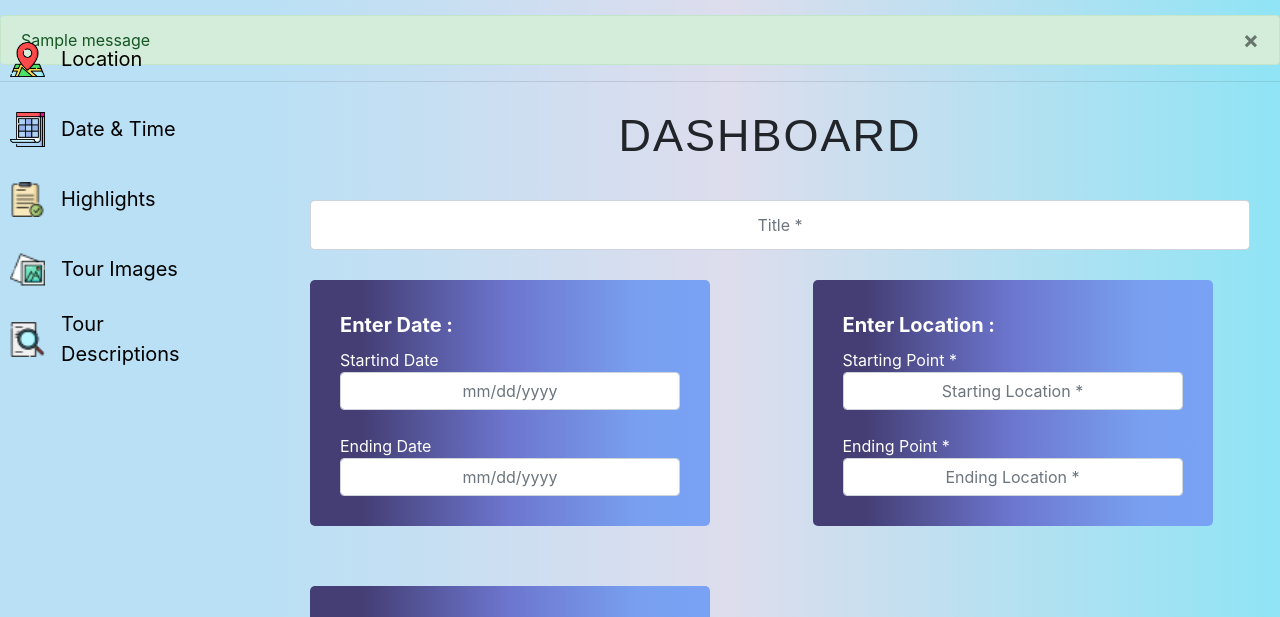
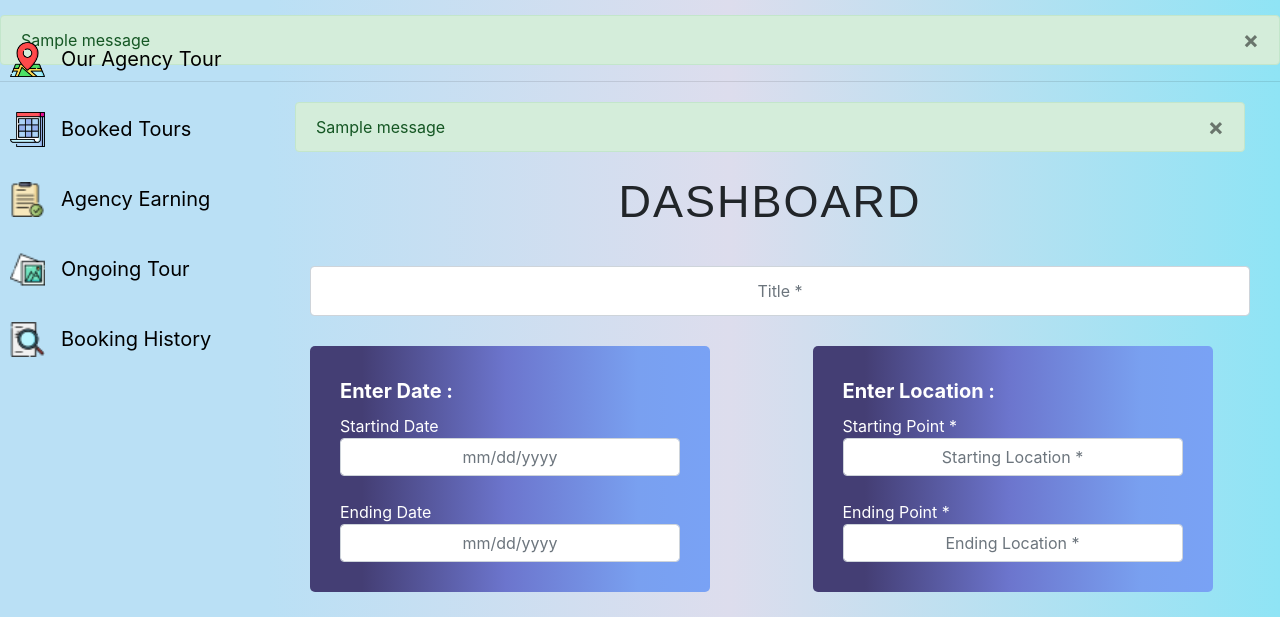
Before and after one commit to iamsaptorshe07/MAKSCUBE-TRAV-MAKS, a Django app: page /travelagency/myagency/1 in a window 1280 px wide. Shown: the part 66-683 px from the top of the page. Run offline with Django 3.2, Linux system fonts and the light colour scheme; tables that the repository leaves empty hold one stand-in row (values such as "Sample post"); one stand-in notice (Sample message) is shown; some libraries are stand-ins or nearby versions.

Commit message:
Tour add page done

```diff
--- a/templates/basetemplate.html
+++ b/templates/basetemplate.html
@@ -46,7 +46,7 @@
     <a class="nav-link" href="/qna/">QNA</a>
 </li>
 <li class="nav-item">
-  <a class="nav-link" href="/travelagency/myagency/addtour/{{request.user.userAccess.userId}}/{{request.user.userAccess.agentId}}">BLOG(Tour add)</a>
+  <a class="nav-link" href="/travelagency/myagency/{{request.user.userAccess.agentId}}">BLOG(Tour add)</a>
 </li>
     {% if user.is_authenticated %}
     <li class="nav-item">
--- a/templates/home.html
+++ b/templates/home.html
@@ -83,9 +83,9 @@
 			<div class="col-xs-12 ">
 				<nav>
 					<div class="nav nav-tabs nav-fill" id="nav-tab" role="tablist">
-						<a class="nav-item nav-link active" id="nav-flight-tab" data-toggle="tab" href="#nav-flight" role="tab" aria-controls="nav-flight" aria-selected="true">Flight</a>
+						<a class="nav-item nav-link active" id="nav-flight-tab" data-toggle="tab" href="#nav-flight" role="tab" aria-controls="nav-flight" aria-selected="true">Tours</a>
 						<a class="nav-item nav-link" id="nav-hotel-tab" data-toggle="tab" href="#nav-hotel" role="tab" aria-controls="nav-hotel" aria-selected="false">Hotel</a>
-						<a class="nav-item nav-link" id="nav-car-tab" data-toggle="tab" href="#nav-car" role="tab" aria-controls="nav-car" aria-selected="false">Car Rent</a>
+						<a class="nav-item nav-link" id="nav-car-tab" data-toggle="tab" href="#nav-car" role="tab" aria-controls="nav-car" aria-selected="false">Local car</a>
 						<a class="nav-item nav-link" id="nav-cruise-tab" data-toggle="tab" href="#nav-cruise" role="tab" aria-controls="nav-cruise" aria-selected="false">Cruises</a>
 					</div>
 				</nav>
--- a/templates/travelagency/travelagent_home.html
+++ b/templates/travelagency/travelagent_home.html
@@ -326,27 +326,40 @@
 		<ul>
 			<li class="nav-item">
 				<img src="{% static 'travelagency_img/map.png' %}">
-		        <a target="_blank" class="nav-link " href="#">Location</a>
+		        <a target="_blank" class="nav-link " href="#">Our Agency Tour</a>
 		    </li>
 		    <li class="nav-item">
 				<img src="{% static 'travelagency_img/calendar.png' %}">
-		        <a target="_blank" class="nav-link" href="#">Date & Time</a>
+		        <a target="_blank" class="nav-link" href="#">Booked Tours</a>
 		    </li>
 		    <li class="nav-item">
 				<img src="{% static 'travelagency_img/clipboard.png' %}">
-		        <a target="_blank"class="nav-link" href="#">Highlights</a>
+		        <a target="_blank"class="nav-link" href="#">Agency Earning</a>
 		    </li>
 		    <li class="nav-item">
 				<img src="{% static 'travelagency_img/picture.png' %}">
-		        <a target="_blank" class="nav-link" href="#">Tour Images</a>
+		        <a target="_blank" class="nav-link" href="#">Ongoing Tour</a>
 		    </li>
 		    <li class="nav-item">
 				<img src="{% static 'travelagency_img/job.png' %}">
-		        <a target="_blank" class="nav-link" href="#">Tour Descriptions</a>
+		        <a target="_blank" class="nav-link" href="#">Booking History</a>
 		    </li>
 		</ul>
 	</div>
-	<form class="content">
+	<form class="content"  method="POST" action='/travelagency/myagency/addtour/{{request.user.userAccess.agentId}}/{{request.user.userAgency.agency_Id}}' enctype="multipart/form-data">
+		{% csrf_token %}
+                                            {% if messages %}
+                                            {% for message in messages %}
+                                            <div class="col-md-12">
+                                            <div class="alert alert-{{message.tags}}" role="alert">
+                                            {{message}}
+                                            <button type="button" class="close" data-dismiss="alert" aria-label="Close">
+                                            <span aria-hidden="true">&times;</span>
+                                            </button>
+                                            </div>
+                                            </div>
+                                            {% endfor %}
+                                            {% endif %}
 		<span class="Dashboard">DASHBOARD</span>
 		<span class="title">
 			<!-- <label>Title : </label> -->
--- a/travelagency/admin.py
+++ b/travelagency/admin.py
@@ -4,8 +4,8 @@
 # Register your models here.
 class TourDetailsAdmin(admin.ModelAdmin):
     model = Tour
-    list_display = ('tourId','agency','get_seller_id','get_agency_id','tourHeading','startingLocation','endLocation','startDate','endDate','description','inclusive',
-    'exclusive','highlight','price','tour_type','thumbnail','othersThings','tags',
+    list_display = ('tourId','agency','get_seller_id','get_agency_id','tourHeading','startingLocation','endLocation','startDate','endDate',
+    'highlight','price','tour_type','thumbnail','tags',
     'nearestLocation1','nearestLocation1_distance', 'nlocationconnected1',
     'nearestLocation2','nearestLocation2_distance', 'nlocationconnected2',
     'nearestLocation3','nearestLocation3_distance', 'nlocationconnected3',
--- a/travelagency/views.py
+++ b/travelagency/views.py
@@ -15,8 +15,8 @@
             print("\n\n",sdate,"\n\n")
             edate = tourDate(request.POST.get('edate'))
             print("\n\n",edate,"\n\n")
-            slocation = request.POST.get('slocstate')
-            elocation = request.POST.get('elocstate')
+            slocation = request.POST.get('slocation')
+            elocation = request.POST.get('elocation')
             price = request.POST.get('price')
             ttype = request.POST.get('ttype')
             thumbnail = request.FILES.get('thumbnail')
--- a/travmaks/urls.py
+++ b/travmaks/urls.py
@@ -7,7 +7,7 @@
 admin.site.index_title = "TRAVMAKS - We make your travel easy!"
 
 urlpatterns = [
-    path('admin',admin.site.urls),
+    path('admin/',admin.site.urls),
     path('',include('homeApp.urls'),name='homeapp'),
     path('accounts/',include('accounts.urls'),name='accounts'),
     path('qna/',include('qna.urls'),name='qnaPage'),
```
